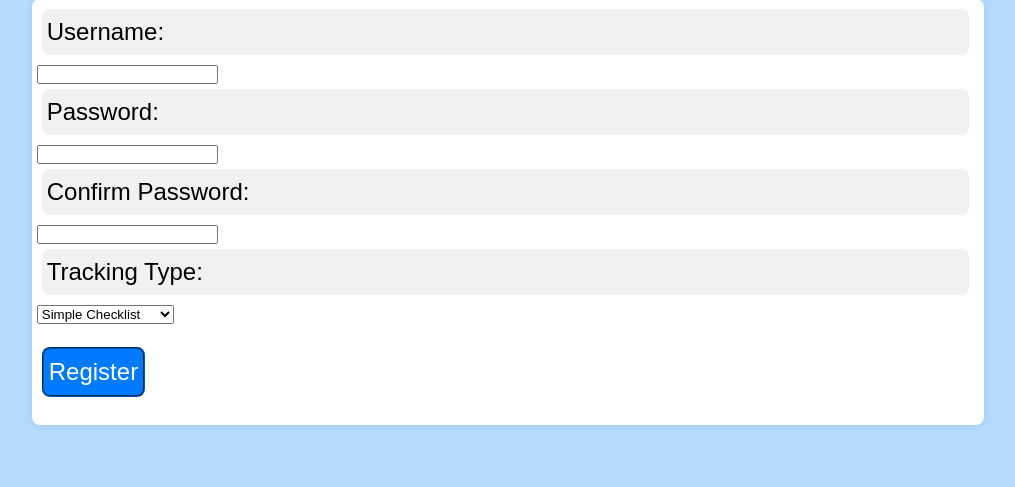
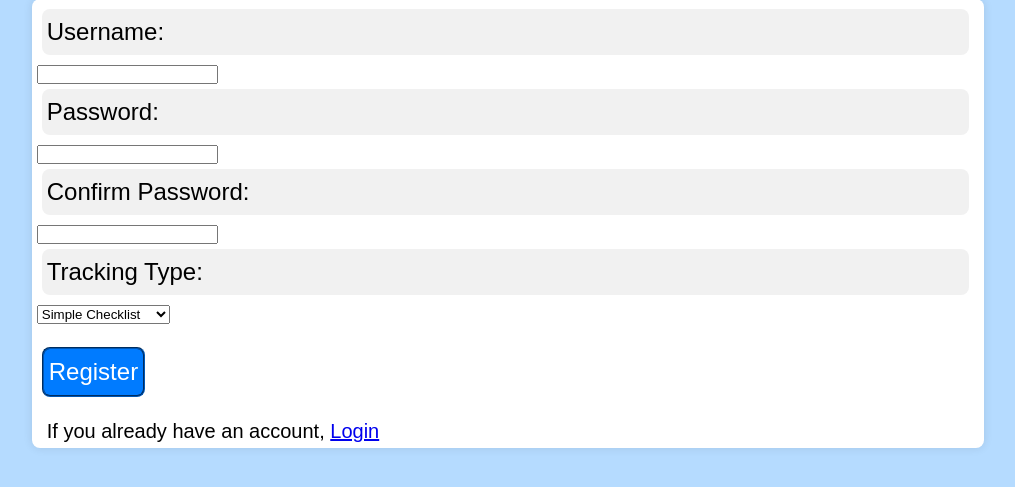
Before and after one commit to hslewin/HabitTracker, a Flask app: page /register in a window 1280 px wide. Shown: the part 113-600 px from the top of the page, without its empty margins (132-1147 px from the left). Run offline with Flask 3, Linux system fonts and the light colour scheme.

Commit message:
little fine changes

```diff
--- a/app.py
+++ b/app.py
@@ -20,7 +20,7 @@ class HabitTracker:
 
     #method to check in username and password match
     def checkLogin(self, username, password):
-        '''This checks to see if the username and password are both correct
+        '''Checks to see if the username and password are both correct
         Args:
             username: user's identification, must be string
             password: password associated with user, must be string
@@ -30,7 +30,7 @@ class HabitTracker:
         return ((self.login_data['username'] == username) & (self.login_data['password'] == password)).any()
 
     def check_today_entry(self):
-        '''Check if there is a current entry in the user's daily data for the current day.
+        '''Checks if there is a current entry in the user's daily data for the current day.
 
         Returns: if there is an entry will return the entry index, otherwise returns none
         '''
@@ -189,7 +189,7 @@ class HabitTracker:
         self.daily_data.to_csv(f"{self.username}_daily_data.csv", index=False)
 
     def check_all_tasks_completed(self, date_check):
-        '''Check if all the daily goals have been achieved.
+        '''Checks if all the daily goals have been achieved.
 
         Args:
             date_check: the entry date to be checked, must be '%Y-%m-%d' string
@@ -399,9 +399,15 @@ def register():
                 else:
                     daily_data_df = pd.DataFrame(columns=['Date', 'Water','Water_oz','Exercise','Exercise2','Outside','Diet','Read','Picture','Day_completed','Streak_number','Water_Oz','E1_time','E1_type','E2_time','E2_type','Calories','Pages','Title'])
 
-                daily_data_df.to_csv(user_daily_file, index=False)
+                daily_data_df.to_csv(f"{user_daily_file}", index=False)
 
-                return redirect(url_for('login'))
+                habit_tracker.daily_data = daily_data_df
+                habit_tracker.username=username
+                habit_tracker.streak = int(habit_tracker.login_data.loc[habit_tracker.login_data['username']== habit_tracker.username, 'streak'].values[0] )
+                habit_tracker.streak_date = habit_tracker.login_data.loc[habit_tracker.login_data['username'] == habit_tracker.username, 'streak_date'].values[0]
+                habit_tracker.setting_default = habit_tracker.login_data.loc[habit_tracker.login_data['username'] == habit_tracker.username, 'default_tracking'].values[0]
+
+                return redirect(url_for('tracker_redirect'))
 
     return render_template('register.html', error=error)
 
--- a/templates/register.html
+++ b/templates/register.html
@@ -28,7 +28,7 @@
         <label for="default_tracking">Tracking Type:</label>
         <select id="default_tracking" name="default_tracking" required>
             <option value= True>Simple Checklist</option>
-            <option value= False>Expanded Tracking</option>
+            <option value= False>Extended Tracking</option>
         </select>
         <br><br>
         <input type="submit" value="Register">
@@ -38,6 +38,8 @@
         {% if error %}
             <p style="color: red;">{{ error }}</p>
         {% endif %}
+
+        <p>If you already have an account, <a href="{{ url_for('login') }}">Login</a></p>
     </form>
 </body>
 </html>
```
